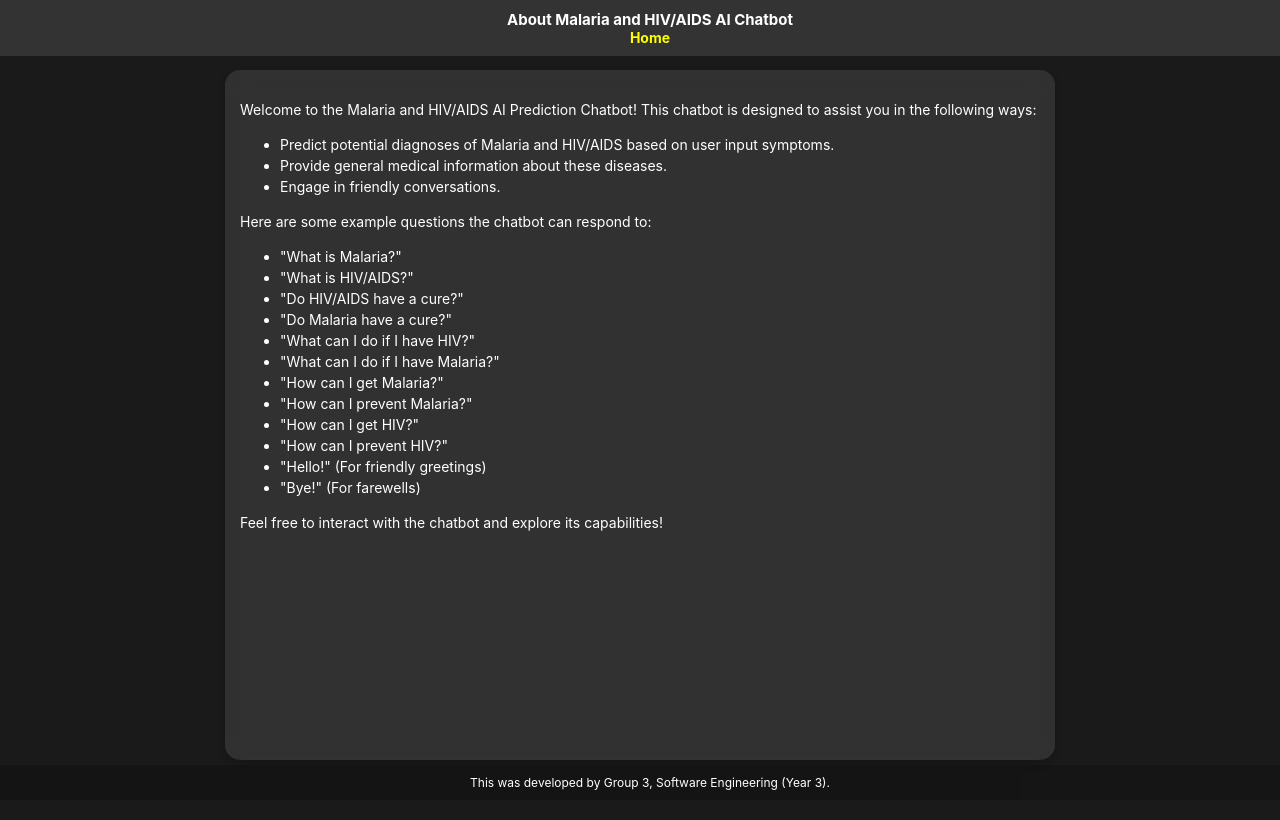
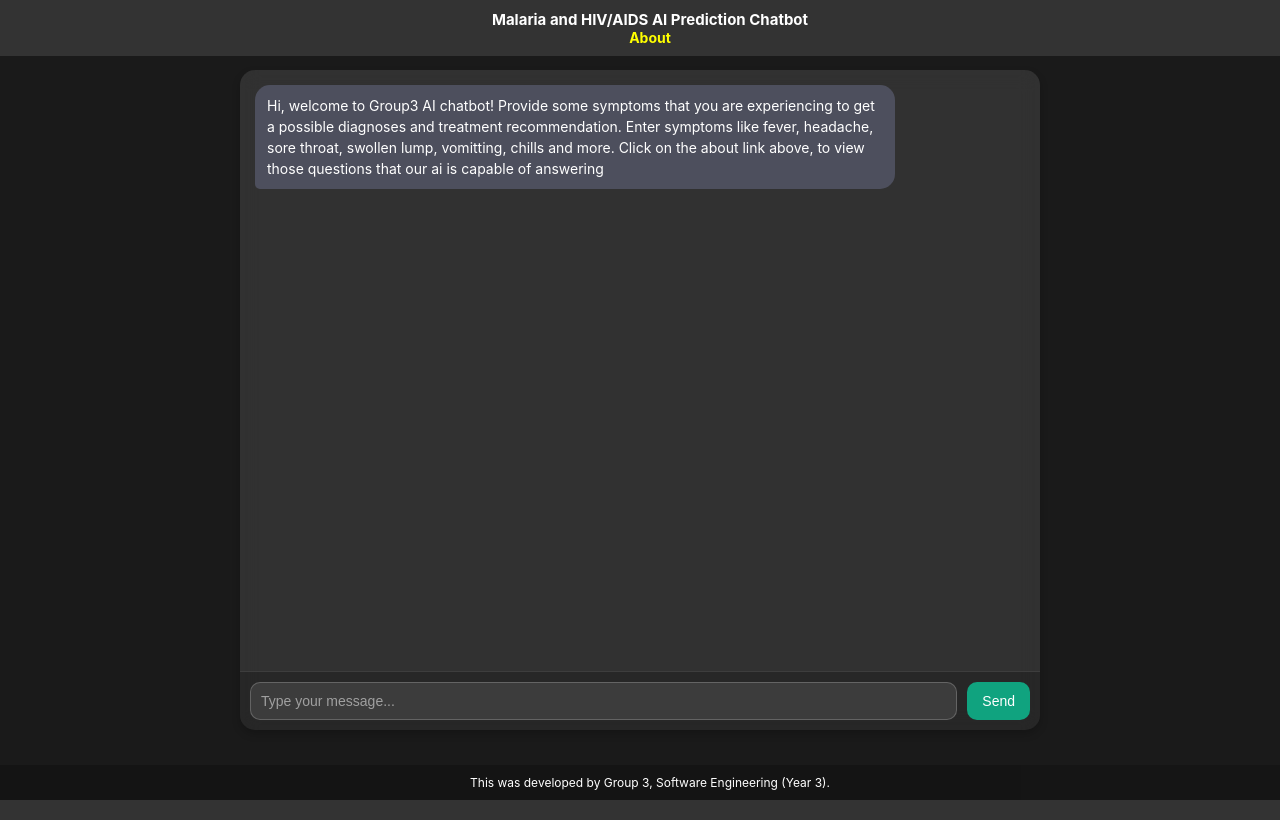
Before and after one commit to henryallison/AI_Group3_Implementation_Assignment3, a Flask app: page /about in a window 1280 px wide. Run offline with Flask 3, Linux system fonts and the light colour scheme; parts of the project's set-up code (start-up, migrations or seed data) failed here and were passed over.

Commit message:
Update about.html

```diff
--- a/templates/about.html
+++ b/templates/about.html
@@ -3,48 +3,74 @@
 <head>
     <meta charset="UTF-8">
     <meta name="viewport" content="width=device-width, initial-scale=1.0">
-    <title>About - Medical AI Chatbot</title>
+    <title>Medical AI Chatbot</title>
     <link rel="stylesheet" href="{{ url_for('static', filename='styles.css') }}">
 </head>
 <body>
     <!-- Header -->
     <div class="header">
-        About Malaria and HIV/AIDS AI Chatbot
-        <a href="{{ url_for('CHAT') }}" class="nav-link">Home</a>
+        Malaria and HIV/AIDS AI Prediction Chatbot
+        <a href="{{ url_for('index') }}" class="nav-link">About</a>
     </div>
 
-    <!-- About Container -->
-    <div class="about-container">
-        <!-- Content -->
-        <div class="content">
-            <p>Welcome to the Malaria and HIV/AIDS AI Prediction Chatbot! This chatbot is designed to assist you in the following ways:</p>
-            <ul>
-                <li>Predict potential diagnoses of Malaria and HIV/AIDS based on user input symptoms.</li>
-                <li>Provide general medical information about these diseases.</li>
-                <li>Engage in friendly conversations.</li>
-            </ul>
-            <p>Here are some example questions the chatbot can respond to:</p>
-            <ul>
-                <li>"What is Malaria?"</li>
-                <li>"What is HIV/AIDS?"</li>
-                <li>"Do HIV/AIDS have a cure?"</li>
-                <li>"Do Malaria have a cure?"</li>
-                <li>"What can I do if I have HIV?"</li>
-                <li>"What can I do if I have Malaria?"</li>
-                <li>"How can I get Malaria?"</li>
-                <li>"How can I prevent Malaria?"</li>
-                <li>"How can I get HIV?"</li>
-                <li>"How can I prevent HIV?"</li>
-                <li>"Hello!" (For friendly greetings)</li>
-                <li>"Bye!" (For farewells)</li>
-            </ul>
-            <p>Feel free to interact with the chatbot and explore its capabilities!</p>
+    <!-- Chat Container -->
+    <div class="chat-container">
+        <!-- Chat Box -->
+        <div class="chat-box" id="chat-box">
+            <!-- Default AI Message -->
+            <div class="message ai-message">Hi, welcome to Group3 AI chatbot! Provide some symptoms that you are experiencing to get a possible diagnoses and treatment recommendation.
+                Enter symptoms like fever, headache, sore throat, swollen lump, vomitting, chills and more. Click on the about link above, to view those questions that our ai is capable of answering</div>
+        </div>
+
+        <!-- Input Box -->
+        <div class="input-box">
+            <input type="text" id="user-input" placeholder="Type your message...">
+            <button onclick="sendMessage()">Send</button>
         </div>
     </div>
-
     <!-- Footer -->
     <div class="footer">
         This was developed by Group 3, Software Engineering (Year 3).
     </div>
+
+    <script>
+        function sendMessage() {
+            const userInput = document.getElementById("user-input").value;
+            if (!userInput) return;
+
+            // Add user message to chat box
+            const chatBox = document.getElementById("chat-box");
+            const userMessage = document.createElement("div");
+            userMessage.className = "message user-message";
+            userMessage.textContent = userInput;
+            chatBox.appendChild(userMessage);
+
+            // Clear input field
+            document.getElementById("user-input").value = "";
+
+            // Scroll to bottom of chat box
+            chatBox.scrollTop = chatBox.scrollHeight;
+
+            // Send user input to Flask backend
+            fetch("/chat", {
+                method: "POST",
+                headers: {
+                    "Content-Type": "application/json",
+                },
+                body: JSON.stringify({ message: userInput }),
+            })
+                .then((response) => response.json())
+                .then((data) => {
+                    // Add AI response to chat box
+                    const aiMessage = document.createElement("div");
+                    aiMessage.className = "message ai-message";
+                    aiMessage.textContent = data.response;
+                    chatBox.appendChild(aiMessage);
+
+                    // Scroll to bottom of chat box
+                    chatBox.scrollTop = chatBox.scrollHeight;
+                });
+        }
+    </script>
 </body>
 </html>
```
